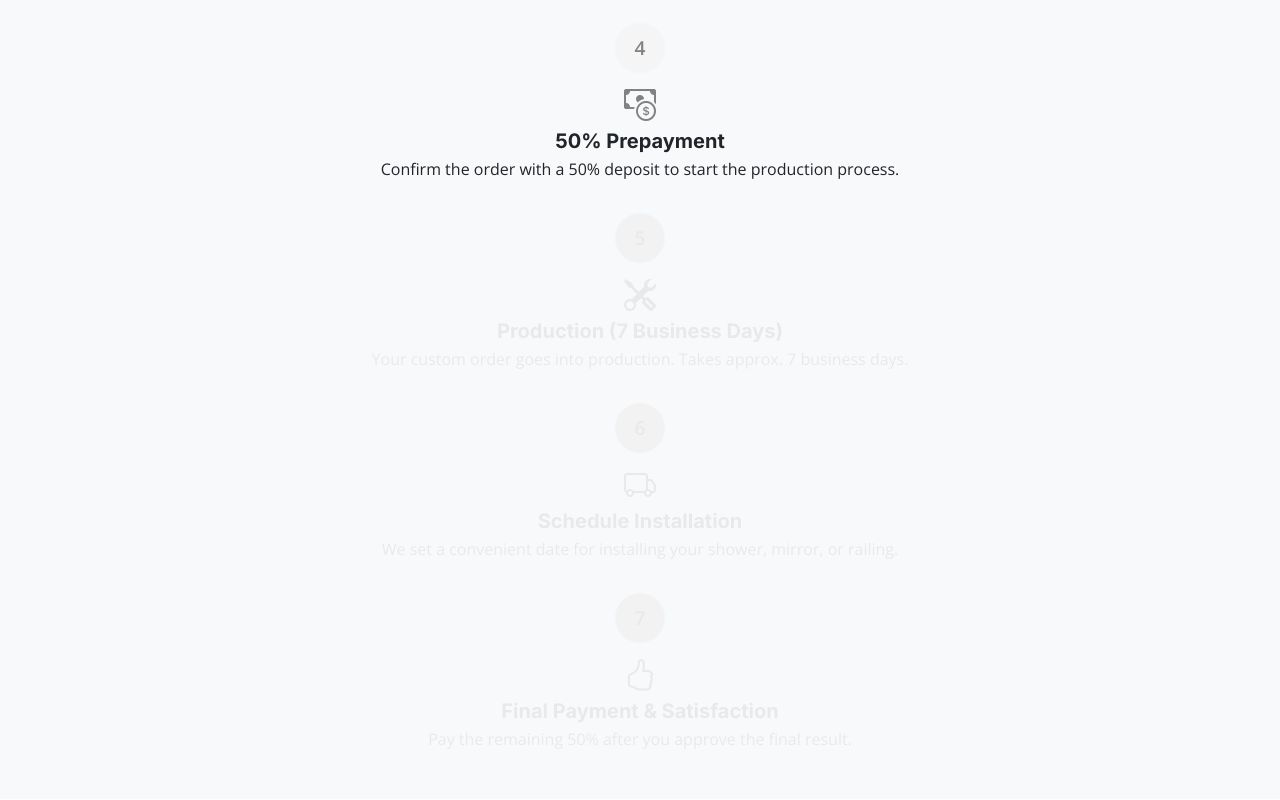
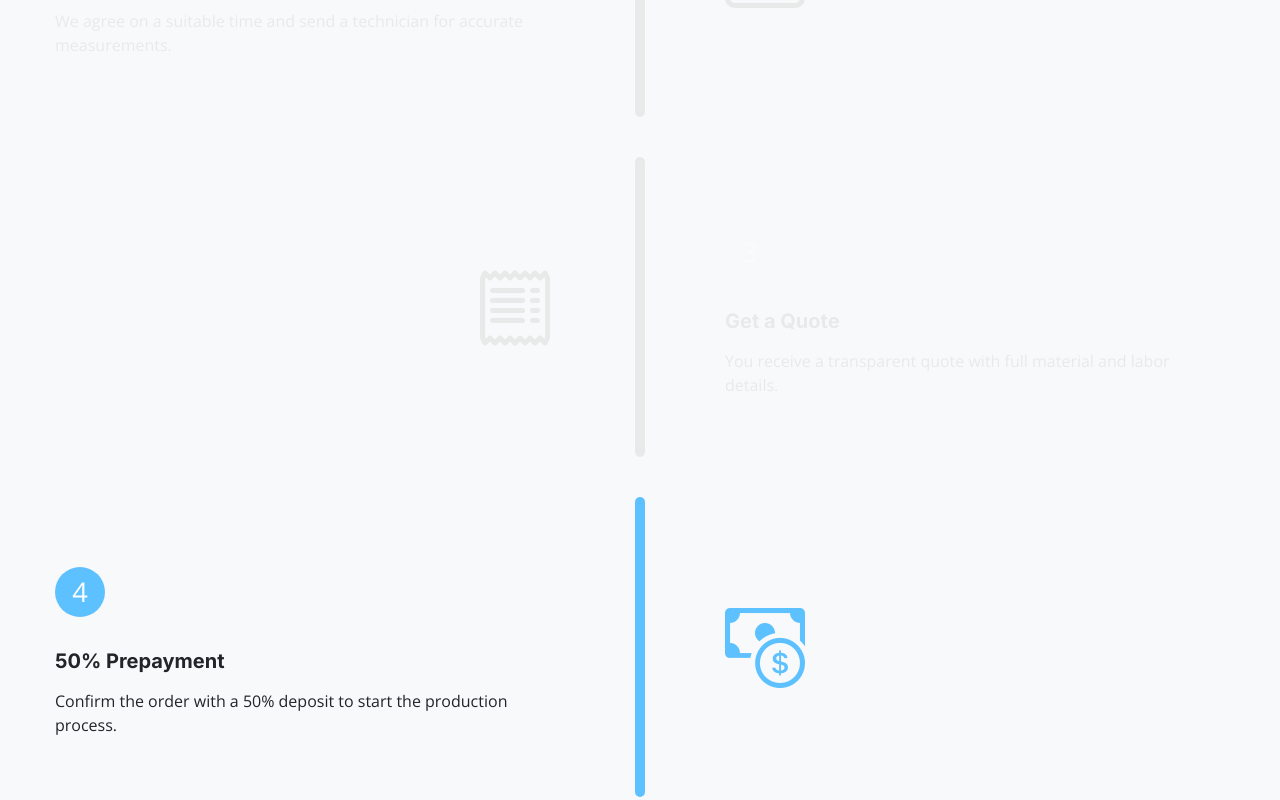
Before and after one commit to KseniiaMarkiv/my-shower-site, a React (Vite) app: page / in a window 1280 px wide. Shown: the part 3280-4080 px from the top of the page. Built offline with nearby package versions, Linux system fonts and the light colour scheme; a web font is replaced by a local one.

Commit message:
intermediate stage of How it works section

```diff
--- a/src/components/HowItWorksSection.jsx
+++ b/src/components/HowItWorksSection.jsx
@@ -61,20 +61,57 @@ export default function HowItWorksSection() {
 
   return (
     <section id="how-it-works" className="py-5">
-      <div className="container text-center">
+      <div className="container text-center pb-5">
         <h2 className="mb-4 display-5 fw-bold">How It Works</h2>
         <p className="mb-5">Step-by-step overview of how we handle your project, from measurement to installation.</p>
-        <div className="how-steps">
+        <div className="how-steps-timeline pt-5">
           {steps.map((step, index) => (
             <div
               key={index}
-              className={`how-step ${index === activeStep ? 'active' : ''}`}
+              className={`timeline-row ${index === activeStep ? 'active' : ''} ${index % 2 === 1 ? 'reverse' : ''}`}
               ref={(el) => (stepRefs.current[index] = el)}
             >
-              <div className="step-circle">{index + 1}</div>
-              <i className={`bi ${step.icon} step-icon`}></i>
-              <h4 className="step-title">{step.title}</h4>
-              <p className="step-desc">{step.description}</p>
+              {index % 2 === 0 ? (
+                <>
+                  <div className="timeline-left">
+                    <div className="timeline-icon-box">
+                      <i className={`bi ${step.icon}`}></i>
+                    </div>
+                  </div>
+                  <div className="timeline-line-container">
+                    {index !== steps.length - 1 && <div className="timeline-line" />}
+                  </div>
+                  <div className="timeline-right">
+                    <div className="timeline-header">
+                      <div className="timeline-circle mb-4">{index + 1}</div>
+                      <div className="text-start">
+                        <h4 className="timeline-title mb-3">{step.title}</h4>
+                        <p className="timeline-desc">{step.description}</p>
+                      </div>
+                    </div>
+                  </div>
+                </>
+              ) : (
+                <>
+                  <div className="timeline-right">
+                    <div className="timeline-header">
+                      <div className="timeline-circle mb-4">{index + 1}</div>
+                      <div className="text-start">
+                        <h4 className="timeline-title mb-3">{step.title}</h4>
+                        <p className="timeline-desc">{step.description}</p>
+                      </div>
+                    </div>
+                  </div>
+                  <div className="timeline-line-container">
+                    {index !== steps.length - 1 && <div className="timeline-line" />}
+                  </div>
+                  <div className="timeline-left">
+                    <div className="timeline-icon-box">
+                      <i className={`bi ${step.icon}`}></i>
+                    </div>
+                  </div>
+                </>
+              )}
             </div>
           ))}
         </div>
--- a/src/styles/HowItWorksSection.css
+++ b/src/styles/HowItWorksSection.css
@@ -1,76 +1,139 @@
-.how-steps {
+#how-it-works {
+  background-color: #f8f9fa;
+  padding: 3rem 1rem;
+  height: fit-content;
+}
+
+.how-steps-timeline {
+  max-width: 1000px;
+  margin: 0 auto;
+  display: flex;
+  flex-direction: column;
+  gap: 2.5rem;
+  position: relative;
+  align-items: center;
+}
+
+.timeline-row {
+  display: flex;
+  align-items: center;
+  gap: 5rem;
+  opacity: 0.4;
+  transition: opacity 0.3s ease;
+}
+
+.timeline-row.active {
+  opacity: 1;
+}
+
+.timeline-row.active .timeline-line {
+  background-color:#5EC1FF;
+}
+
+/* Left side: Icon */
+.timeline-left {
+  width: 500px;
+  display: flex;
+  align-items: center;
+}
+
+.timeline-icon-box {
+  width: 300px;
+  height: 300px;
+  font-size: 5rem; /* Make icon size large inside box */
+  color: #D2D2D2;
+  display: flex;
+  align-items: center;
+  justify-content: flex-end;
+}
+
+.timeline-row.active .timeline-icon-box {
+  color: #5EC1FF;
+}
+
+/* Middle: Vertical line + circle */
+.timeline-line-container {
   display: flex;
   flex-direction: column;
   align-items: center;
-  gap: 2rem;
+  height: 300px; /* match icon height for centering */
+  position: relative;
 }
 
-.how-step {
-  max-width: 700px;
-  width: 100%;
-  text-align: center;
-  opacity: 0.4;
-  transition: all 0.4s ease-in-out;
+.timeline-line {
+  flex: 1;
+  width: 10px;
+  background-color: #D2D2D2;
+  border-radius: 5px;
 }
 
-.how-step.active {
-  opacity: 1;
+.timeline-circle {
+  width: 50px;
+  height: 50px;
+  border-radius: 50%;
+  color: #fff;
+  text-align: center;
+  line-height: 30px;
+  font-size: 1.7rem;
+  flex-shrink: 0;
+  margin: 10px 0;
+  transition: background 0.3s;
+  display: grid;
+  justify-content: center;
+  align-items: center;
 }
 
-.step-circle {
-  width: 50px;
-  height: 50px;
-  margin: 0 auto 0.5rem auto;
-  border-radius: 50%;
-  background-color: #eaeaea;
-  color: #D2D2D2;
-  font-size: 1.2rem;
-  font-weight: bold;
-  line-height: 50px;
-  transition: color 0.3s, background-color 0.3s;
+.timeline-row.active .timeline-circle {
+  background: #5EC1FF;
 }
 
-.how-step.active .step-circle {
-  color: #828282;
-  background-color: #f5f5f5;
+/* Right side: text */
+.timeline-right {
+  width: 500px;
+  display: flex;
+  flex-direction: column;
+  align-items: flex-start;
+  justify-content: center;
+  height: 300px; /* match icon height for centering */
 }
 
-.step-icon {
-  font-size: 2rem;
-  color: #D2D2D2;
-  margin-bottom: 0.5rem;
-  transition: color 0.3s;
+.timeline-header {
+  display: flex;
+  flex-direction: column;
+  gap: 0.5rem;
 }
 
-.how-step.active .step-icon {
-  color: #828282;
-}
-
-.step-title {
+.timeline-title {
   font-size: 1.25rem;
   font-weight: bold;
-  margin-bottom: 0.25rem;
+  margin: 0;
   color: #D2D2D2;
   transition: color 0.3s;
 }
 
-.how-step.active .step-title {
+.timeline-desc {
+  font-size: 1rem;
+  color: #D2D2D2;
+  transition: color 0.3s;
+  max-width: 100%;
+  margin: 0;
+}
+
+.timeline-row.active .timeline-title,
+.timeline-row.active .timeline-desc {
   color: #212529;
 }
 
-.step-desc {
-  font-size: 1rem;
-  color: #D2D2D2;
-  transition: color 0.3s;
-  max-width: 600px;
-  margin: 0 auto;
+
+
+.timeline-row.reverse .timeline-left {
+  justify-content: flex-start;
 }
 
-.how-step.active .step-desc {
-  color: #212529;
+.timeline-row .timeline-left {
+  justify-content: flex-end;
 }
 
-/* Optional padding and spacing */
-#how-it-works {
-  background-color: #f8f9fa;
+.timeline-row.reverse .timeline-icon-box{
+  justify-content: flex-start;
 }
```
